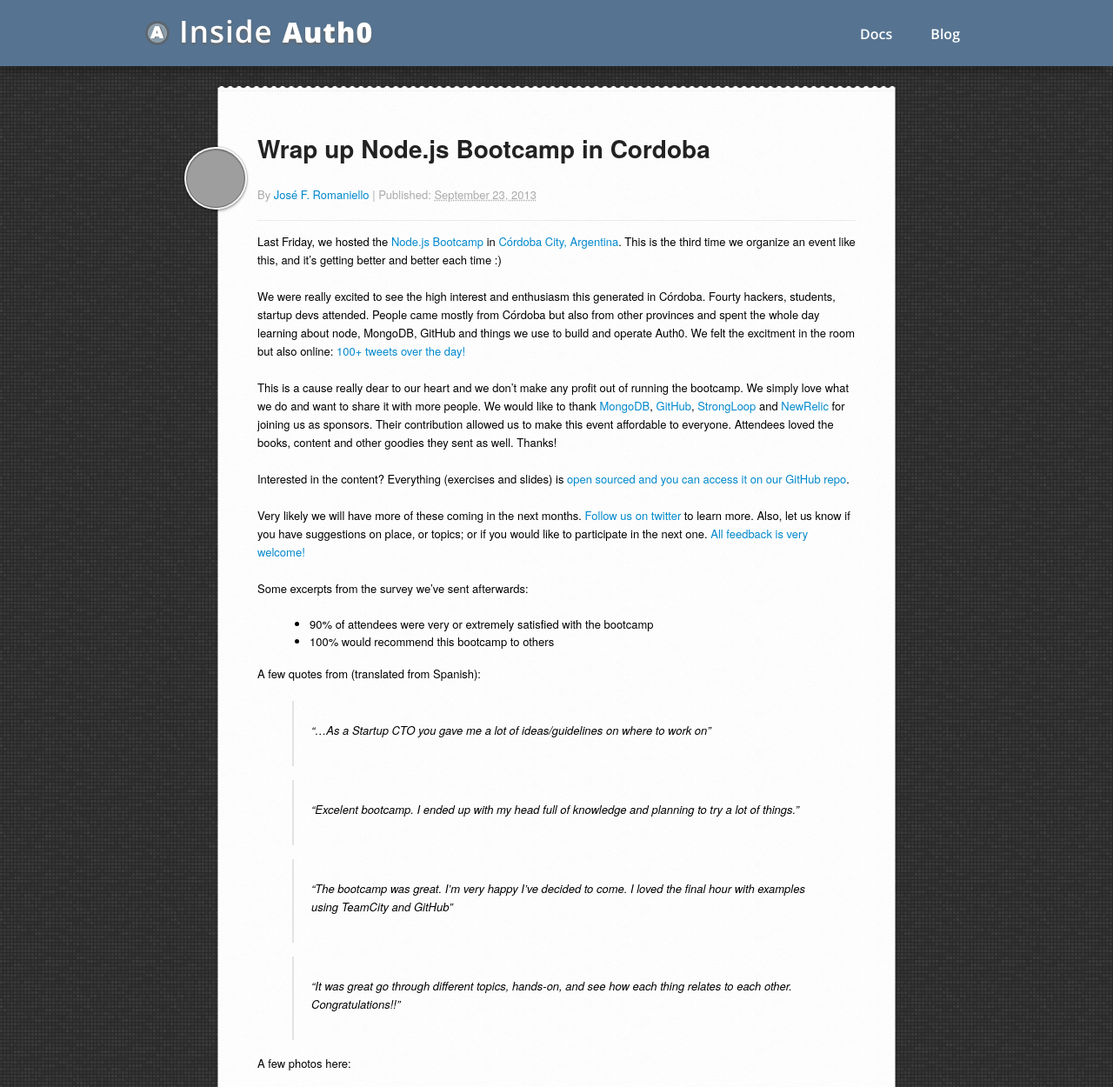
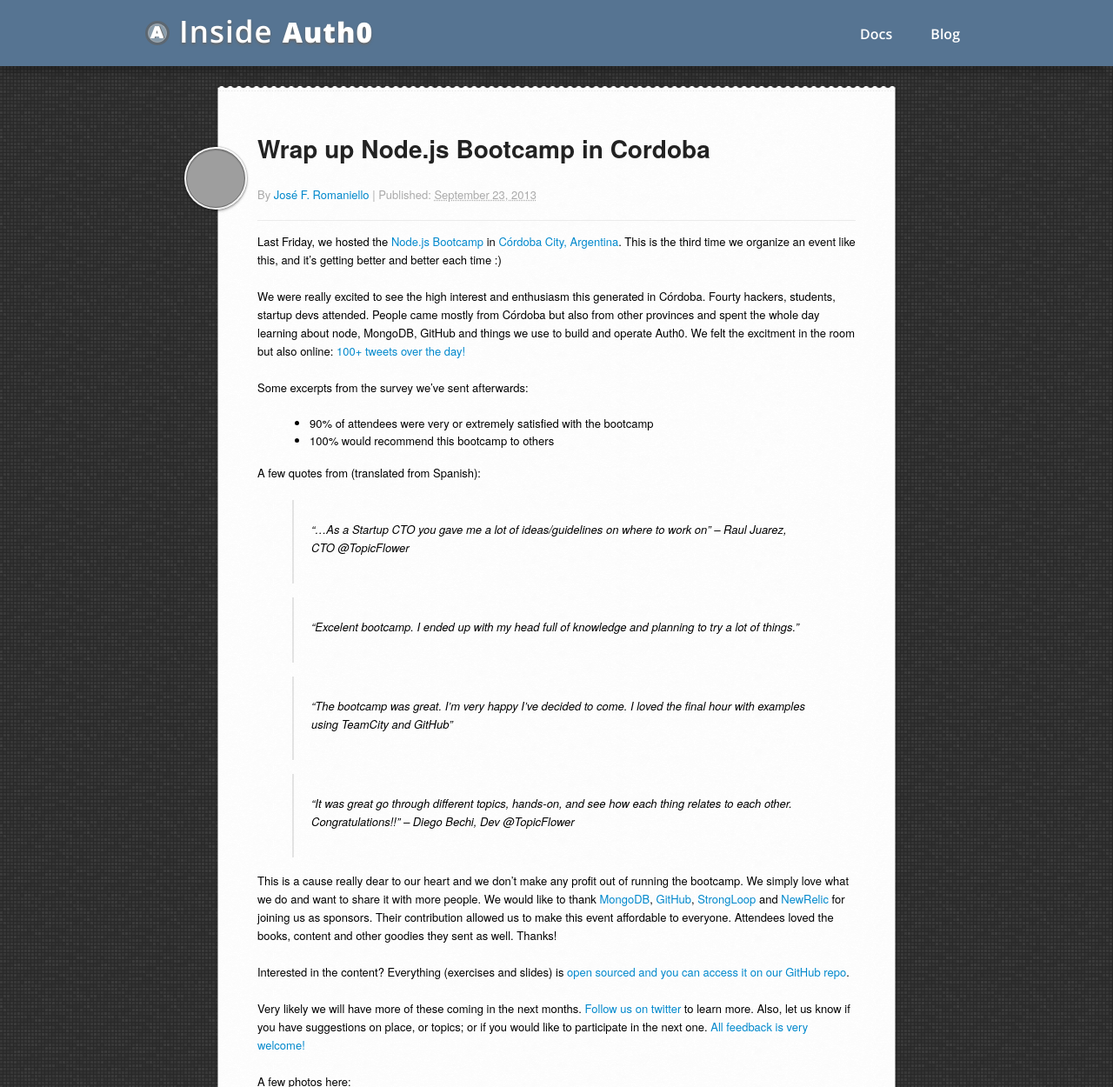
Before and after one commit to isabella232/inside-auth0, a Jekyll site: the page built from _posts/2013-09-23-node-bootcamp-in-cordoba.markdown, in a window 1280 px wide and 1400 px high, cut to the strip 0-1250 px from the top of the window. Shown: the whole strip at 87% size. Built offline with Jekyll 4.4.1, drawn with Linux system fonts in a browser that asks for light colours; Markdown is read by kramdown in place of the engine named in the settings; comment, search, counter and statistics services are not loaded; part of the change alters nothing that is shown; grey boxes are pictures that could not be loaded.

Commit message:
Update 2013-09-23-node-bootcamp-in-cordoba.markdown

```diff
--- a/_posts/2013-09-23-node-bootcamp-in-cordoba.markdown
+++ b/_posts/2013-09-23-node-bootcamp-in-cordoba.markdown
@@ -15,12 +15,6 @@ Last Friday, we hosted the [Node.js Bootcamp](http://nodejsbootcamp.com/) in [C
 
 We were really excited to see the high interest and enthusiasm this generated in Córdoba. Fourty hackers, students, startup devs attended. People came mostly from Córdoba but also from other provinces and spent the whole day learning about node, MongoDB, GitHub and things we use to build and operate Auth0. We felt the excitment in the room but also online: [100+ tweets over the day!](https://twitter.com/search?q=%23cbanodebootcamp&src=typd&f=realtime)
 
-This is a cause really dear to our heart and we don't make any profit out of running the bootcamp. We simply love what we do and want to share it with more people. We would like to thank [MongoDB](http://www.mongodb.com/), [GitHub](http://github.com), [StrongLoop](http://strongloop.com) and [NewRelic](http://newrelic.com) for joining us as sponsors. Their contribution allowed us to make this event affordable to everyone. Attendees loved the books, content and other goodies they sent as well. Thanks!
-
-Interested in the content? Everything (exercises and slides) is [open sourced and you can access it on our GitHub repo](https://github.com/auth0/bootcamp-workshop).
-
-Very likely we will have more of these coming in the next months. [Follow us on twitter](https://twitter.com/authzero) to learn more. Also, let us know if you have suggestions on place, or topics; or if you would like to participate in the next one. [All feedback is very welcome!](mailto:bootcamp@auth0.com)
-
 Some excerpts from the survey we've sent afterwards:
 
 * 90% of attendees were very or extremely satisfied with the bootcamp
@@ -28,13 +22,19 @@ Some excerpts from the survey we've sent afterwards:
 
 A few quotes from (translated from Spanish):
 
-> "...As a Startup CTO you gave me a lot of ideas/guidelines on where to work on"
+> "...As a Startup CTO you gave me a lot of ideas/guidelines on where to work on" -- Raul Juarez, CTO @TopicFlower
 
 > "Excelent bootcamp. I ended up with my head full of knowledge and planning to try a lot of things."
 
 > "The bootcamp was great. I'm very happy I've decided to come. I loved the final hour with examples using TeamCity and GitHub"
 
-> "It was great go through different topics, hands-on, and see how each thing relates to each other. Congratulations!!"
+> "It was great go through different topics, hands-on, and see how each thing relates to each other. Congratulations!!" -- Diego Bechi, Dev @TopicFlower
+
+This is a cause really dear to our heart and we don't make any profit out of running the bootcamp. We simply love what we do and want to share it with more people. We would like to thank [MongoDB](http://www.mongodb.com/), [GitHub](http://github.com), [StrongLoop](http://strongloop.com) and [NewRelic](http://newrelic.com) for joining us as sponsors. Their contribution allowed us to make this event affordable to everyone. Attendees loved the books, content and other goodies they sent as well. Thanks!
+
+Interested in the content? Everything (exercises and slides) is [open sourced and you can access it on our GitHub repo](https://github.com/auth0/bootcamp-workshop).
+
+Very likely we will have more of these coming in the next months. [Follow us on twitter](https://twitter.com/authzero) to learn more. Also, let us know if you have suggestions on place, or topics; or if you would like to participate in the next one. [All feedback is very welcome!](mailto:bootcamp@auth0.com)
 
 A few photos here:
 
```
